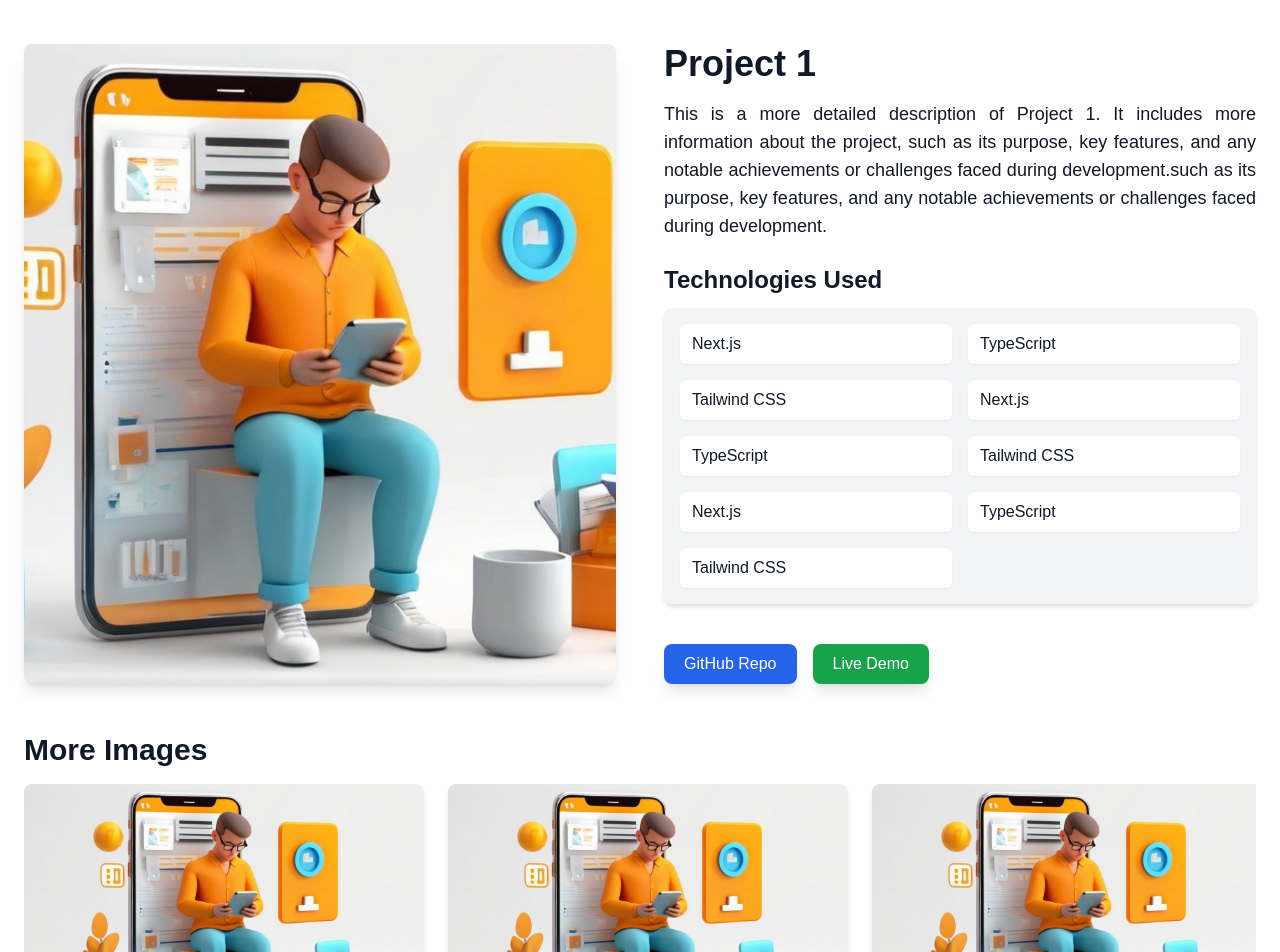
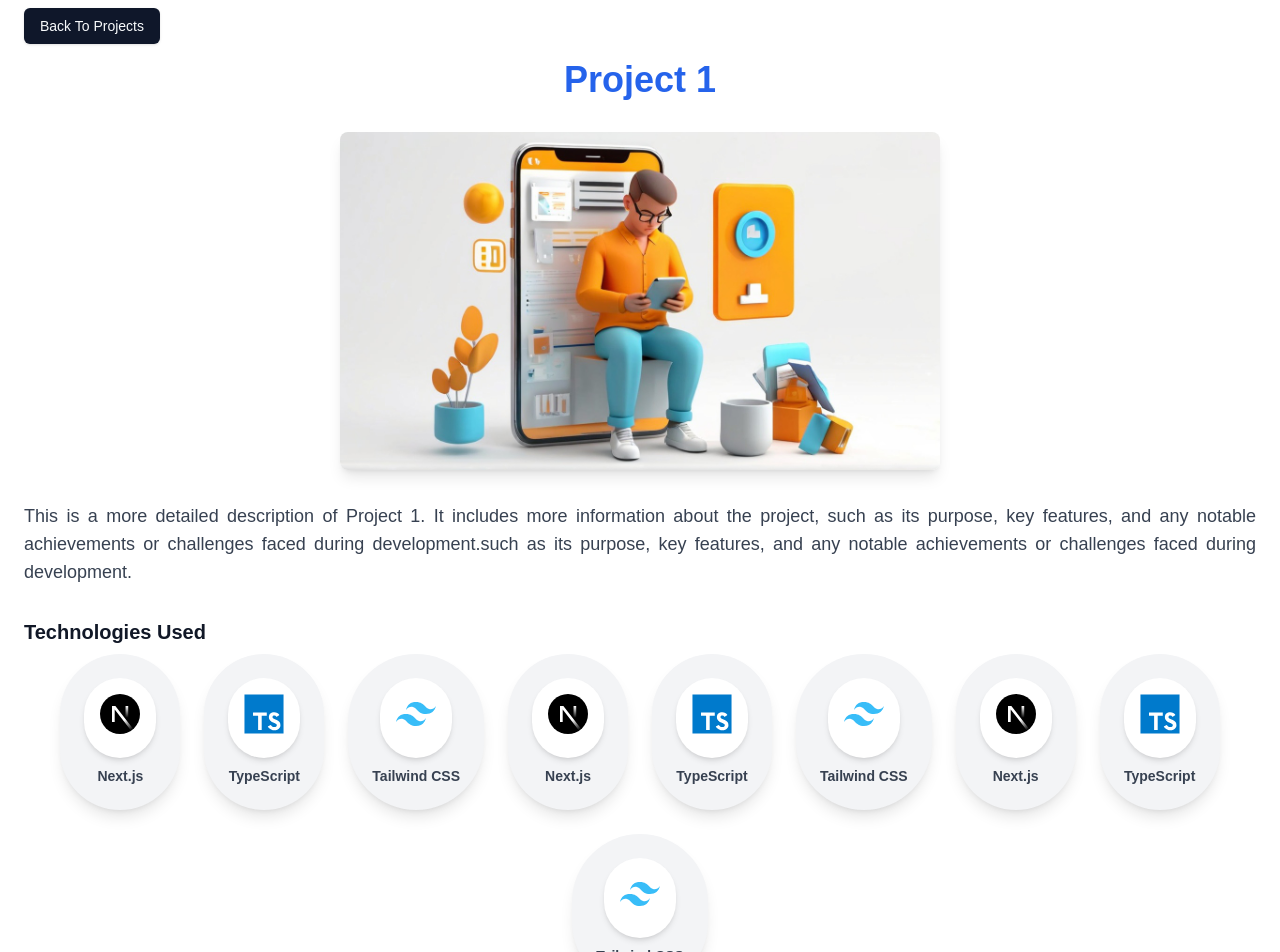
Before and after one commit to DharshanSR/Personal-Portfolio, a Next.js app: page /projects/1 in a window 1280 px wide. Shown: the part 40-992 px from the top of the page. Built offline with nearby package versions, Linux system fonts and the light colour scheme.

Commit message:
fully change the ui style with animation

```diff
--- a/src/app/projects/[projectId]/page.tsx
+++ b/src/app/projects/[projectId]/page.tsx
@@ -7,7 +7,8 @@ import { useRouter } from 'next/navigation';
 import Footer from '@/components/Footer';
 import Image from 'next/image';
 import { motion, useInView } from 'framer-motion';
-import {Button} from "@/components/ui/button";
+import { Button } from "@/components/ui/button";
+import { techIcons } from "@/data/techIcons";
 
 type ProjectDetailsPageProps = {
     params: {
@@ -26,10 +27,6 @@ const fadeIn = {
     animate: { opacity: 1 },
 };
 
-const hoverEffect = {
-    hover: { scale: 1.05, transition: { duration: 0.3 } },
-};
-
 const ProjectDetailsPage = ({ params }: ProjectDetailsPageProps) => {
     const router = useRouter();
     const project = projects.find((proj) => proj.id === params.projectId);
@@ -46,110 +43,151 @@ const ProjectDetailsPage = ({ params }: ProjectDetailsPageProps) => {
             animate="animate"
             exit={{ opacity: 0, transition: { duration: 0.5 } }}
         >
-            <Button>Back To Projects</Button>
+            <div className="container mx-auto px-6 py-12">
 
-            <div className="mx-auto px-6 py-12">
-                <motion.div
-                    className="grid grid-cols-1 md:grid-cols-2 gap-12"
+                <Button onClick={() => router.push('/projects')} className="mb-4">
+                    Back To Projects
+                </Button>
+
+                {/* Project Title */}
+                <motion.h1
+                    className="text-4xl font-extrabold text-center mb-8 text-blue-600"
                     variants={fadeInUp}
-                    transition={{ duration: 0.8 }}
+                    transition={{duration: 0.8}}
                 >
+                    {project.title}
+                </motion.h1>
+
                 {/* Project Image */}
                 <motion.div
-                        className="relative shadow-lg rounded-lg overflow-hidden"
-                        variants={hoverEffect}
-                        whileHover="hover"
+                    className="relative shadow-lg rounded-lg overflow-hidden mb-8 w-[600px] mx-auto" // Set the width and center the image
+                    whileHover={{scale: 1.05, transition: {duration: 0.3}}}
+                    variants={fadeInUp}
+                    transition={{duration: 0.8}}
                 >
                     <Image
                         src={project.image}
                         alt={`Main image of ${project.title}`}
-                            className="w-full h-full object-cover"
-                            width={1200}
-                            height={600}
+                        className="w-full h-auto object-cover"
+                        width={500}  // Adjust the width
+                        height={500}  // Adjust the height if necessary
                     />
                 </motion.div>
 
-                    {/* Project Details */}
+
+                {/* Project Description */}
+                <motion.p
+                    className="text-lg mb-8 text-justify text-gray-700"
+                    variants={fadeInUp}
+                    transition={{duration: 0.8}}
+                >
+                    {project.detailedDescription}
+                </motion.p>
+
+                {/* Technologies Used Section */}
                 <motion.div
-                        className="flex flex-col justify-between"
+                    className="mb-8"
                     variants={fadeInUp}
-                        transition={{ delay: 0.1, duration: 0.8 }}
+                    transition={{delay: 0.1, duration: 0.8}}
                 >
-                        <div>
-                            <h1 className="text-4xl font-bold mb-4">{project.title}</h1>
-                            <p className="text-lg mb-6 text-justify">{project.detailedDescription}</p>
+                    <h2 className="text-xl font-semibold mb-2">Technologies Used</h2>
 
-                            {/* Technologies Used (New UI Style) */}
-                            <div className="mb-6">
-                                <h2 className="text-2xl font-semibold mb-3">Technologies Used</h2>
-                                <div className="grid grid-cols-2 gap-4 bg-gray-100 dark:bg-gray-800 p-4 rounded-lg shadow-md">
-                                    {project.technologies.map((tech, idx) => (
+                    <div className="flex flex-wrap justify-center gap-6">
+                        {project.technologies.map((tech, index) => (
                             <motion.div
-                                            key={idx}
-                                            className="flex items-center px-3 py-2 bg-white dark:bg-gray-700 text-gray-900 dark:text-gray-100 rounded-md shadow-sm cursor-pointer hover:bg-teal-100 dark:hover:bg-teal-800 transition"
-                                            whileHover={{ scale: 1.05 }}
-                                            transition={{ duration: 0.3 }}
-                                            style={{ cursor: 'pointer' }}  // Pointer cursor for interactivity
+                                key={index}
+                                className="relative p-6 bg-gray-100 rounded-full shadow-lg hover:bg-blue-500 hover:shadow-2xl transition-all duration-300 transform hover:scale-110 flex flex-col items-center"
+                                variants={fadeInUp}
+                                initial="initial"
+                                animate="animate"
+                                transition={{delay: 0.1 * index, duration: 0.5}}
                             >
+                                {techIcons[tech] ? (
+                                    <div
+                                        className="bg-white rounded-full p-4 shadow-md hover:scale-110 transition-transform">
+                                        <Image
+                                            src={techIcons[tech]}
+                                            alt={`${tech} icon`}
+                                            width={40}
+                                            height={40}
+                                            className="mb-2"
+                                        />
+                                    </div>
+                                ) : (
+                                    <span className="text-center text-gray-500">{tech}</span>
+                                )}
+                                {/* On hover, change text color */}
+                                <span className="text-gray-700 text-sm font-semibold mt-2 group-hover:text-white">
           {tech}
+        </span>
                             </motion.div>
                         ))}
                     </div>
-                            </div>
-                        </div>
+                </motion.div>
 
-                        {/* Action Buttons */}
+
+                {/* Action Buttons Section */}
                 <motion.div
-                            className="mt-4 space-x-4"
-                            variants={fadeIn}
-                            transition={{ delay: 0.3, duration: 0.8 }}
+                    className="mb-12"
+                    initial={{opacity: 0, y: 50}}
+                    animate={{opacity: 1, y: 0}}
+                    transition={{delay: 0.3, duration: 0.8}}
                 >
+                    {/* GitHub Section */}
                     {project.github && (
+                        <>
+                            <h2 className="text-xl font-semibold mb-4">GitHub Repository</h2>
+                            <div className="flex space-x-4 mb-8">
                                 <motion.a
                                     href={project.github}
                                     target="_blank"
                                     rel="noopener noreferrer"
-                                    className="inline-block bg-blue-600 text-white px-5 py-2 rounded-lg shadow-lg hover:bg-blue-500"
-                                    whileHover={{ scale: 1.05, transition: { duration: 0.3 } }}
+                                    className="inline-block bg-blue-600 text-white px-4 py-2 rounded-lg shadow-lg hover:bg-blue-500 transition duration-300"
+                                    whileHover={{scale: 1.05, transition: {duration: 0.3}}}
                                 >
                                     GitHub Repo
                                 </motion.a>
+                            </div>
+                        </>
                     )}
+
+                    {/* Live Demo Section */}
                     {project.live && (
+                        <>
+                            <h2 className="text-xl font-semibold mb-4">Live Demo</h2>
+                            <div className="flex space-x-4">
                                 <motion.a
                                     href={project.live}
                                     target="_blank"
                                     rel="noopener noreferrer"
-                                    className="inline-block bg-green-600 text-white px-5 py-2 rounded-lg shadow-lg hover:bg-green-500"
-                                    whileHover={{ scale: 1.05, transition: { duration: 0.3 } }}
+                                    className="inline-block bg-green-600 text-white px-4 py-2 rounded-lg shadow-lg hover:bg-green-500 transition duration-300"
+                                    whileHover={{scale: 1.05, transition: {duration: 0.3}}}
                                 >
                                     Live Demo
                                 </motion.a>
+                            </div>
+                        </>
                     )}
                 </motion.div>
-                    </motion.div>
-                </motion.div>
 
-                {/* More Images Section with In-View Animation */}
+
+                {/* More Images Section */}
                 {project.moreImages.length > 0 && (
                     <motion.div
                         ref={ref}
-                        initial={{ opacity: 0, y: 50 }}
-                        animate={isInView ? { opacity: 1, y: 0 } : {}}
-                        transition={{ delay: 0.3, duration: 0.8 }}
+                        initial={{opacity: 0, y: 50}}
+                        animate={isInView ? {opacity: 1, y: 0} : {}}
+                        transition={{delay: 0.3, duration: 0.8}}
                         className="mt-12"
                     >
                         <h2 className="text-3xl font-bold mb-4">More Images</h2>
 
-                        {/* Horizontal Scroll Gallery with Hover Effects */}
-                        <div className="relative flex overflow-x-auto space-x-6 pb-6">
+                        <div className="grid grid-cols-2 sm:grid-cols-3 md:grid-cols-4 gap-6">
                             {project.moreImages.map((img, idx) => (
                                 <motion.div
                                     key={idx}
-                                    className="relative shadow-md rounded-lg overflow-hidden flex-shrink-0"
-                                    style={{ width: '400px', height: '250px' }}
-                                    whileHover={{ scale: 1.05 }}
-                                    transition={{ duration: 0.3 }}
+                                    className="relative shadow-lg rounded-lg overflow-hidden transform transition-transform duration-300 hover:scale-105"
+                                    whileHover={{scale: 1.05}}
                                 >
                                     <Image
                                         src={img}
@@ -163,9 +201,10 @@ const ProjectDetailsPage = ({ params }: ProjectDetailsPageProps) => {
                         </div>
                     </motion.div>
                 )}
+
             </div>
 
-            <Footer />
+            <Footer/>
         </motion.div>
     );
 };
```
Lines whose indentation alone changed are shown as unchanged.
